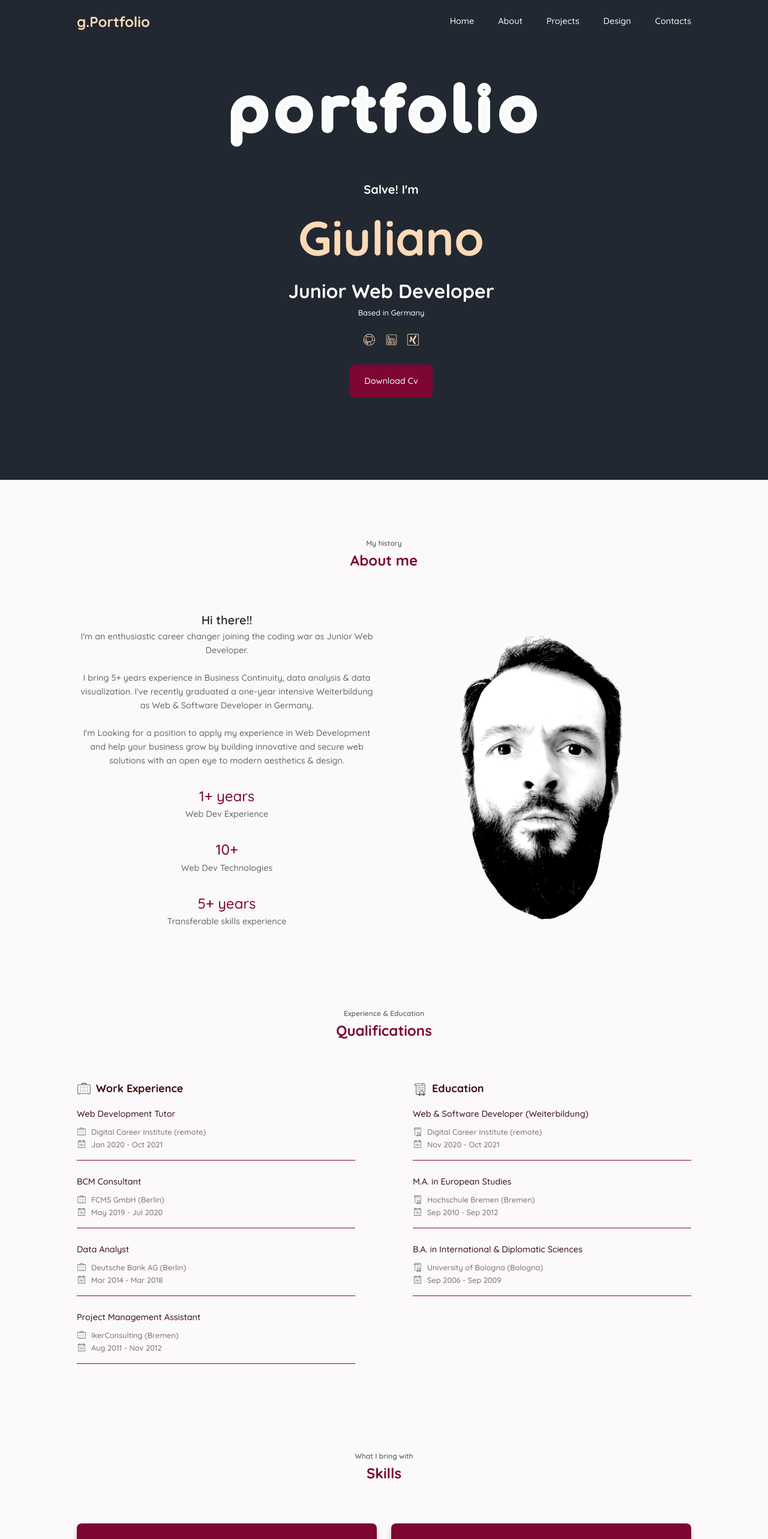
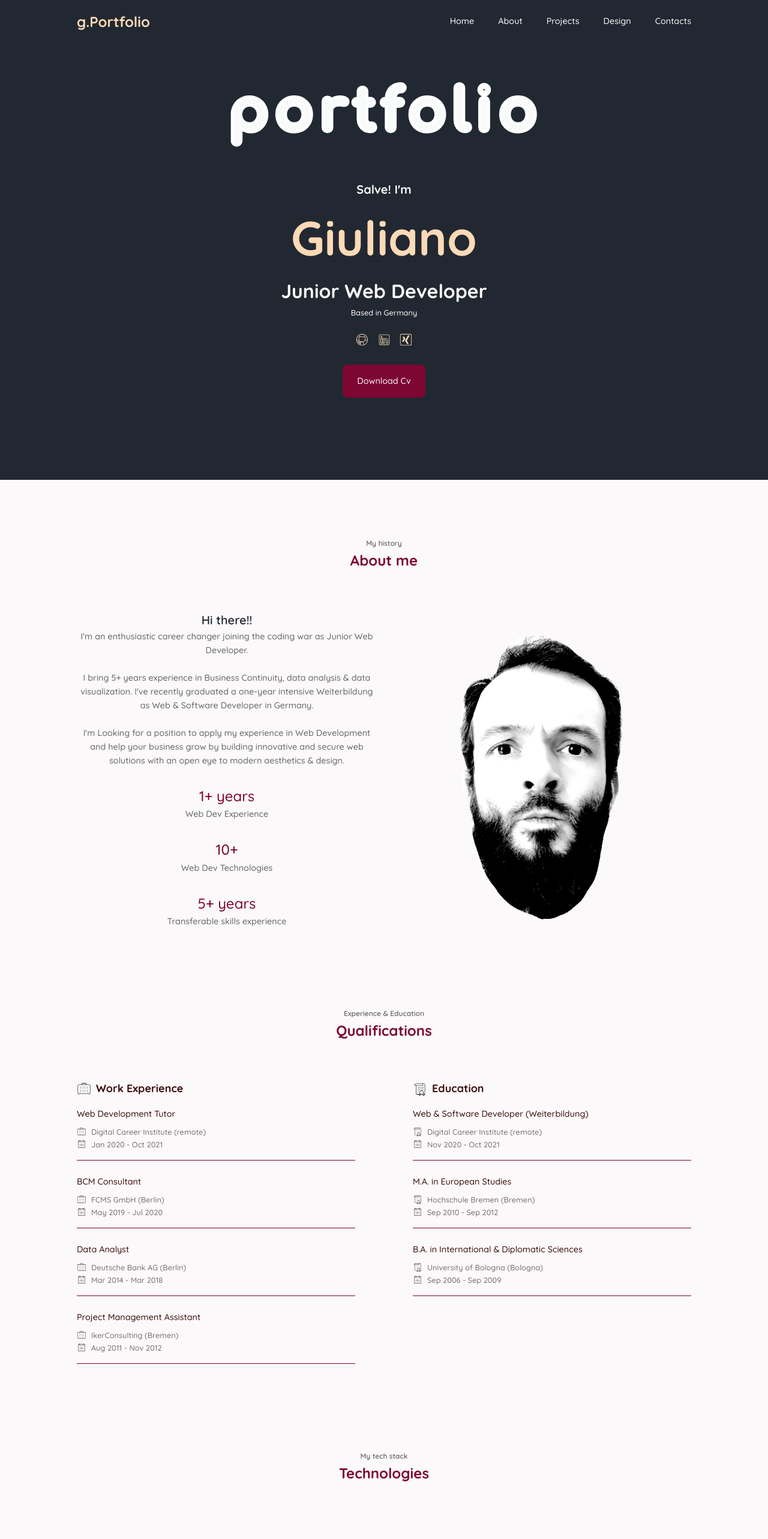
Before and after one commit to GiulianoMarcoMontis/g.portfolio, a React (Create React App) app: page / in a window 1280 px wide. Shown: the top 2566 px of the page at 60% size. Built offline with nearby package versions, Linux system fonts and the light colour scheme.

Commit message:
small fixes, started techStack

```diff
--- a/src/App.js
+++ b/src/App.js
@@ -10,12 +10,12 @@ import Home from './views/Home';
 
 import About from './views/About';
 import Qualifications from './views/Qualifications';
+import TechStack from './views/TechStack';
 import Skills from './views/Skills';
 import Projects from './views/Projects';
 // import Design from './views/Design';
 import Contacts from './views/Contacts';
 import Footer from './views/Footer';
-
 // import NotFound from './views/NotFound';
 
 const App = () => {
@@ -30,6 +30,7 @@ const App = () => {
         <Home />
         <About />
         <Qualifications />
+        <TechStack />
         <Skills />
         <Projects />
         {/* <Design /> */}
--- a/src/styles/views/_footer.scss
+++ b/src/styles/views/_footer.scss
@@ -1,18 +1,18 @@
 @use '../abstracts/' as *;
 
 .footer {
-  background-color: $bg-color--primary-dark;
-  color: $bg-color--primary-lighter;
+  background-color: $bgco-action--primary;
+  color: $fco-light;
   text-align: center;
 }
 
 .footer__container {
   padding: $padding-6 0;
-
   @include flex-col-center;
 }
 
 .footer__title {
+  color: $fco-special--light;
   font-size: $f-size-h1;
   margin-bottom: $margin-1;
   font-weight: $f-wight-semi-bold;
@@ -32,7 +32,7 @@
   svg {
     width: 1.4rem;
     height: 1.4rem;
-    fill: $bg-color--primary-lighter;
+    fill: $fco-special--light;
     margin: 0 $margin-1;
   }
 }
@@ -79,6 +79,8 @@
   }
 }
 
+//// animations
+
 .shake-bottom {
   animation: shake-bottom 1.5s cubic-bezier(0.455, 0.03, 0.515, 0.955) infinite
     alternate both;
@@ -95,16 +97,16 @@
 
 @keyframes cycle {
   0% {
-    transform: translateX(10rem);
+    transform: translateX(8rem);
     opacity: 0;
   }
   50% {
-    transform: translateX(-5rem);
+    transform: translateX(-4rem);
     opacity: 1;
     transform: rotateY(180deg);
   }
   100% {
-    transform: translateX(-10rem);
+    transform: translateX(-8rem);
     opacity: 0;
   }
 }
--- a/src/styles/views/_home.scss
+++ b/src/styles/views/_home.scss
@@ -88,7 +88,6 @@
 
 .home__data {
   color: $fco-light;
-  padding-left: $padding-3;
   z-index: $z-tooltip;
   @include flex-col-center;
 }
--- a/src/styles/views/_index.scss
+++ b/src/styles/views/_index.scss
@@ -1,6 +1,7 @@
 @forward '../views/home';
 @forward '../views/about';
 @forward '../views/qualifications';
+@forward '../views/techStack';
 @forward '../views/skills';
 @forward '../views/projects';
 @forward '../views/design';
--- /dev/null
+++ b/src/styles/views/_techStack.scss
@@ -0,0 +1 @@
+@use '../abstracts/' as *;
--- a/src/views/Footer.js
+++ b/src/views/Footer.js
@@ -4,7 +4,7 @@ const Footer = () => {
   return (
     <footer className="footer">
       <div className="footer__container bd-container">
-        <h1 className="footer__title">Giuliano Montis</h1>
+        <h1 className="footer__title">g.Portfolio</h1>
         <p className="footer__description">
           I am Giuliano and this is my portfolio website. <br />
           You can reach out to me here
--- /dev/null
+++ b/src/views/TechStack.js
@@ -0,0 +1,12 @@
+const TechStack = () => {
+  return (
+    <section className="techStack section bd-container bd-grid" id="about">
+      <div>
+        <span className="section-subtitle">My tech stack</span>
+        <h2 className="section-title">Technologies</h2>
+      </div>
+    </section>
+  );
+};
+
+export default TechStack;
```
